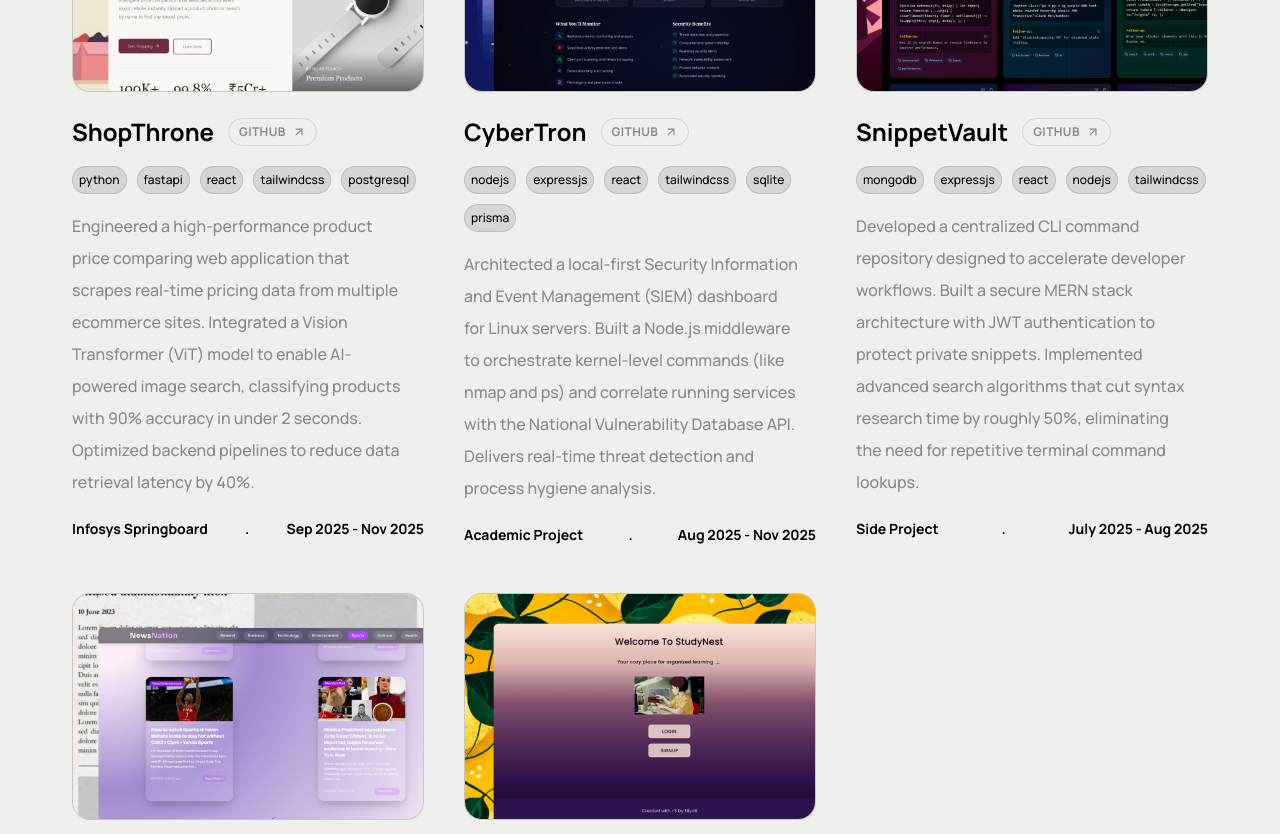
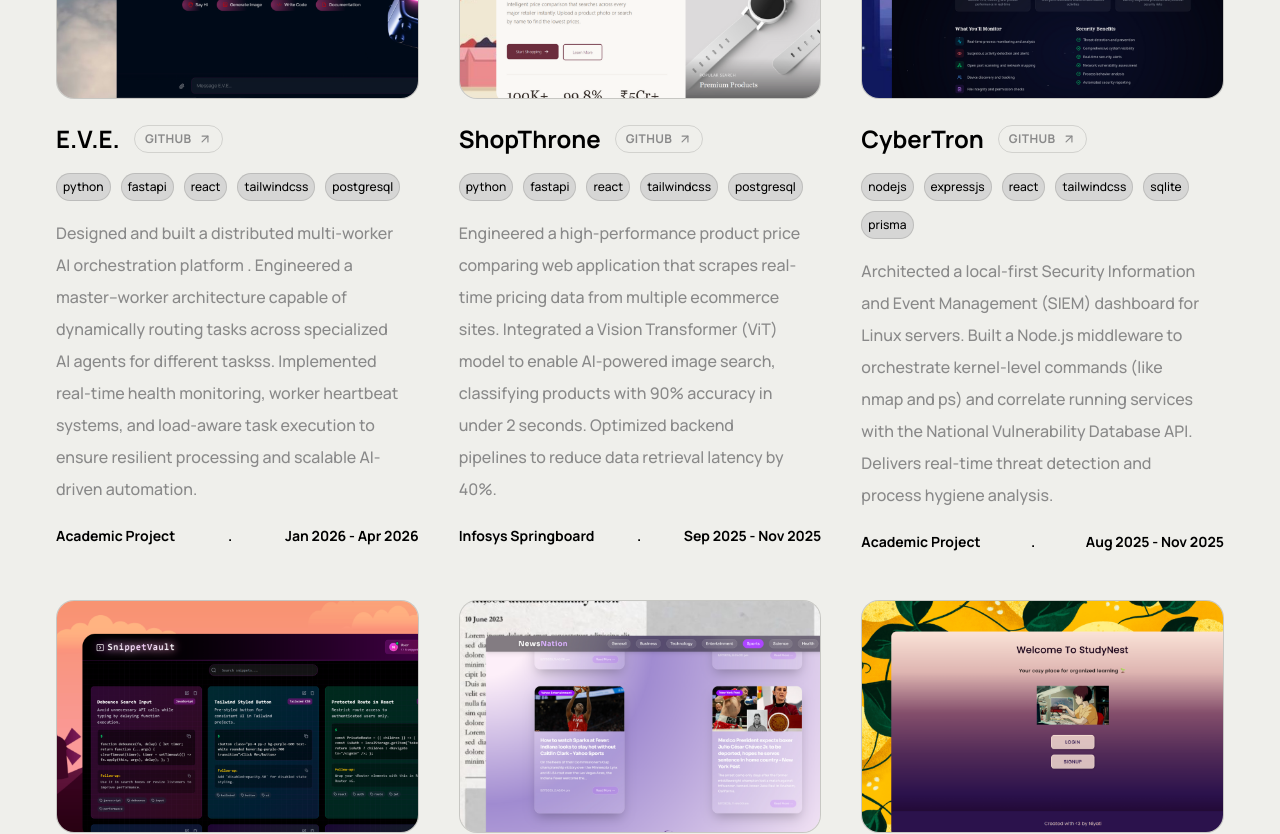
Before and after one commit to Niyati-Dinesh/Niyati, a React (Vite) app in the folder frontend/: page /#/ in a window 1280 px wide. Shown: the part 2640-3474 px from the top of the page. Built offline with nearby package versions, Linux system fonts and the light colour scheme.

Commit message:
added eve

```diff
--- a/frontend/src/components/About/About.jsx
+++ b/frontend/src/components/About/About.jsx
@@ -39,7 +39,7 @@
         <div className="about-left">
           <h1>Hello,</h1>
           <h1 className="title-2">I'm Niyati</h1>
-          <p className="pronounciation">/nee · yuh · tee/</p>
+          <p className="pronounciation">/nee · yuh · thee/</p>
           <p className="myself">
             I’m a software developer and a third-year Integrated MCA student at
             Amrita Vishwa Vidyapeetham. I focus on thoughtful exploration and
--- a/frontend/src/components/Projects/Project.jsx
+++ b/frontend/src/components/Projects/Project.jsx
@@ -6,6 +6,7 @@
 import snippetvault from "/snippetvault/snippetvault.png";
 import newsnation from "/newsnation/newsnation.png";
 import studynest from "/studynest/studynest.png";
+import eve from "/eve/eve1.png";
 export default function Project() {
   //---------------------------DECLARATIONS---------------------------------
   const projRef = useRef(null);
@@ -32,6 +33,16 @@
   const projects = [
     {
       id: 1,
+      title: "E.V.E.",
+      image: eve,
+      type: "Academic Project",
+      tech: ["python", "fastapi", "react", "tailwindcss", "postgresql"],
+      time: "Jan 2026 - Apr 2026",
+      desc: "Designed and built a distributed multi-worker AI orchestration platform . Engineered a master–worker architecture capable of dynamically routing tasks across specialized AI agents for different taskss. Implemented real-time health monitoring, worker heartbeat systems, and load-aware task execution to ensure resilient processing and scalable AI-driven automation.",
+      github: "https://github.com/E-V-E-Engine/eve-system",
+    },
+    {
+      id: 2,
       title: "ShopThrone",
       image: shopthrone,
       type: "Infosys Springboard",
@@ -41,7 +52,7 @@
       github: "https://github.com/Niyati-Dinesh/snippetvault",
     },
     {
-      id: 2,
+      id: 3,
       title: "CyberTron",
       image: cybertrone,
       type: "Academic Project",
@@ -51,7 +62,7 @@
       github: "https://github.com/Niyati-Dinesh/CyberTron",
     },
     {
-      id: 3,
+      id: 4,
       title: "SnippetVault",
       image: snippetvault,
       type: "Side Project",
@@ -61,7 +72,7 @@
       github: "https://github.com/Niyati-Dinesh/SnippetVault",
     },
     {
-      id: 4,
+      id: 5,
       title: "NewsNation",
       image: newsnation,
       type: "Side Project",
@@ -71,7 +82,7 @@
       github: "https://github.com/Niyati-Dinesh/NewsNation",
     },
     {
-      id: 5,
+      id: 6,
       title: "StudyNest",
       image: studynest,
       type: "Side Project",
--- a/frontend/src/components/Projects/project.css
+++ b/frontend/src/components/Projects/project.css
@@ -52,7 +52,7 @@
 .project-grid {
   max-width: 1200px;
   margin: 0 auto;
-  padding: 0 32px;
+  padding: 0 16px;
   transform: translateY(24px);
   display: grid;
   grid-template-columns: repeat(2, 1fr);
```
Also changed, not shown: frontend/src/components/Navigation/Navbar.jsx (+7 -4 lines), frontend/public/eve/eve.png (added), frontend/public/eve/eve1.png (added).
